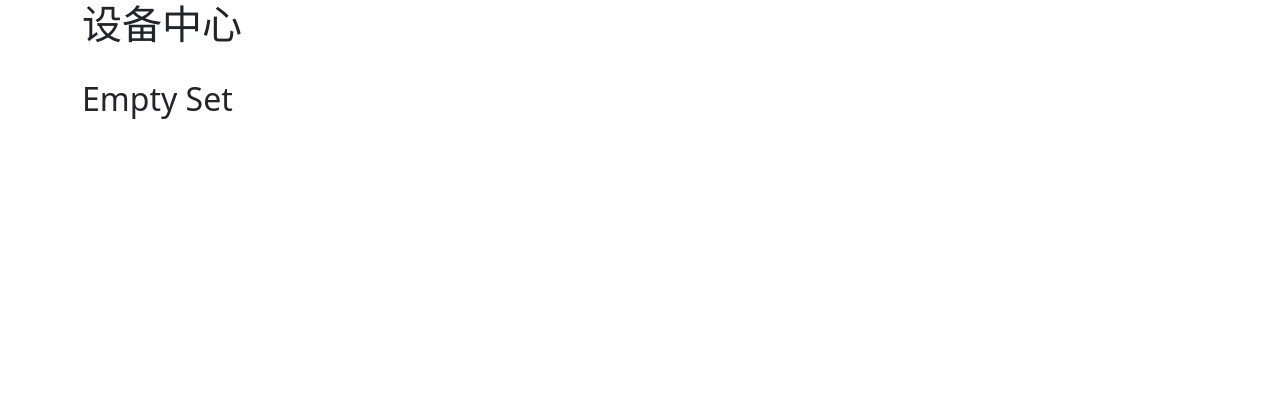
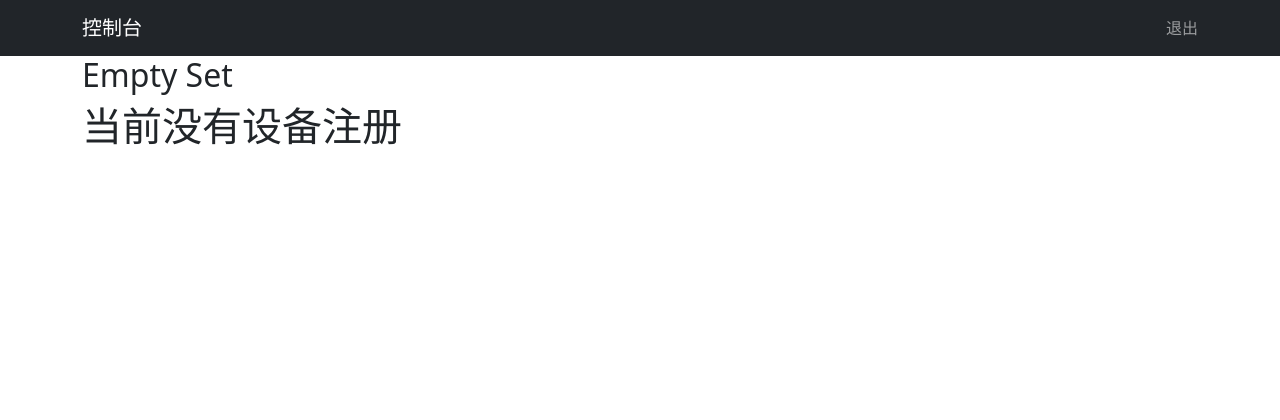
Before and after one commit to dmeww/mTmx, a Flask app: page / in a window 1280 px wide. Shown: the top 420 px of the page. Before the commit the page ends 119 px from the top, so only its background shows below. Run offline with Flask 3, Linux system fonts and the light colour scheme.

Commit message:
new the index

```diff
--- a/data_collect/templates/index.html
+++ b/data_collect/templates/index.html
@@ -1,35 +1,83 @@
 <!DOCTYPE html>
-<html lang="zh-CN">
+<html lang="en">
 
 <head>
     <meta charset="UTF-8">
-    <title>设备中心</title>
-    <!-- 引入Bootstrap 5 CSS -->
-    <link rel="stylesheet" href="https://cdn.jsdelivr.net/npm/bootstrap@5.0.1/dist/css/bootstrap.min.css">
+    <meta http-equiv="X-UA-Compatible" content="IE=edge">
+    <meta name="viewport" content="width=device-width, initial-scale=1.0">
+    <title>控制台</title>
+    <link rel="stylesheet" href="https://cdn.jsdelivr.net/npm/bootstrap@5.3.0-alpha3/dist/css/bootstrap.min.css">
 </head>
 
 <body>
-    <div class="container">
-        <h1>设备中心</h1>
-        <br>
+
+    <nav class="navbar navbar-dark bg-dark text-white">
+        <div class="container" style="align-items:center;">
+            <a class="navbar-brand " href="#">控制台</a>
+            <ul class="navbar-nav ms-auto">
+                <li class="nav-item">
+                    <a class="nav-link" href="#">退出</a>
+                </li>
+            </ul>
+        </div>
+    </nav>
+
+
+
+
+    <main class="container content">
         {% if not datas %}
         <h2>Empty Set</h2>
-        {% else %}
+        <h1>当前没有设备注册</h1>
+        {% endif %}
+
         <div class="row">
+
+
             {% for key,val in datas.items() %}
-            <div class="col-lg-6 card p-4">
-                <h2 class="h4 mb-1 text-truncate">设备: {{ key }}</h2>
-                <p class="mb-0 text-truncate">IPV4: &nbsp; {{ val['ipv4'] }} </p>
-                <p class="mb-0 text-truncate">IPV6: &nbsp; {{ val['ipv6'] }} </p>
-                <p class="mb-0 text-truncate">用户名: &nbsp;  {{ val['user'] }} </p>
-                <p class="mb-0 text-truncate">上次更新: &nbsp;  {{ val['update'] }} </p>
+            <div class="col-lg-4 col-md-6 col-12 mt-2" th:each="host,body in ${data}">
+                <div class="card p-3">
+                    <h2 > {{ key }} </h2>
+                    <hr>
+                    <span>IPV4: {{ val['ipv4'] }} </span>
+                    <span>IPV6: {{ val['ipv6'] }} </span>
+                    <span>用户名: {{ val['user'] }} </span>
+                    <span>上次更新: {{ val['update'] }} </span>
+                </div>
             </div>
             {% endfor %}
+
+
         </div>
-        {% endif %}
-    </div>
-    <!-- 引入Bootstrap 5 JS -->
-    <script src="https://cdn.jsdelivr.net/npm/bootstrap@5.0.1/dist/js/bootstrap.bundle.min.js"></script>
+
+    </main>
+
+
+    <style>
+        .sidebar {
+            width: 200px;
+        }
+
+
+        .content {
+            width: 100%;
+            height: 95vh;
+            overflow-y: scroll;
+        }
+
+        .content::-webkit-scrollbar {
+            width: 0;
+            /* 隐藏滚动条 */
+            height: 0;
+            /* 隐藏滚动条 */
+            background-color: transparent;
+            /* 设置背景色为透明 */
+        }
+    </style>
+
+
+
+
 </body>
 
 </html>
```
